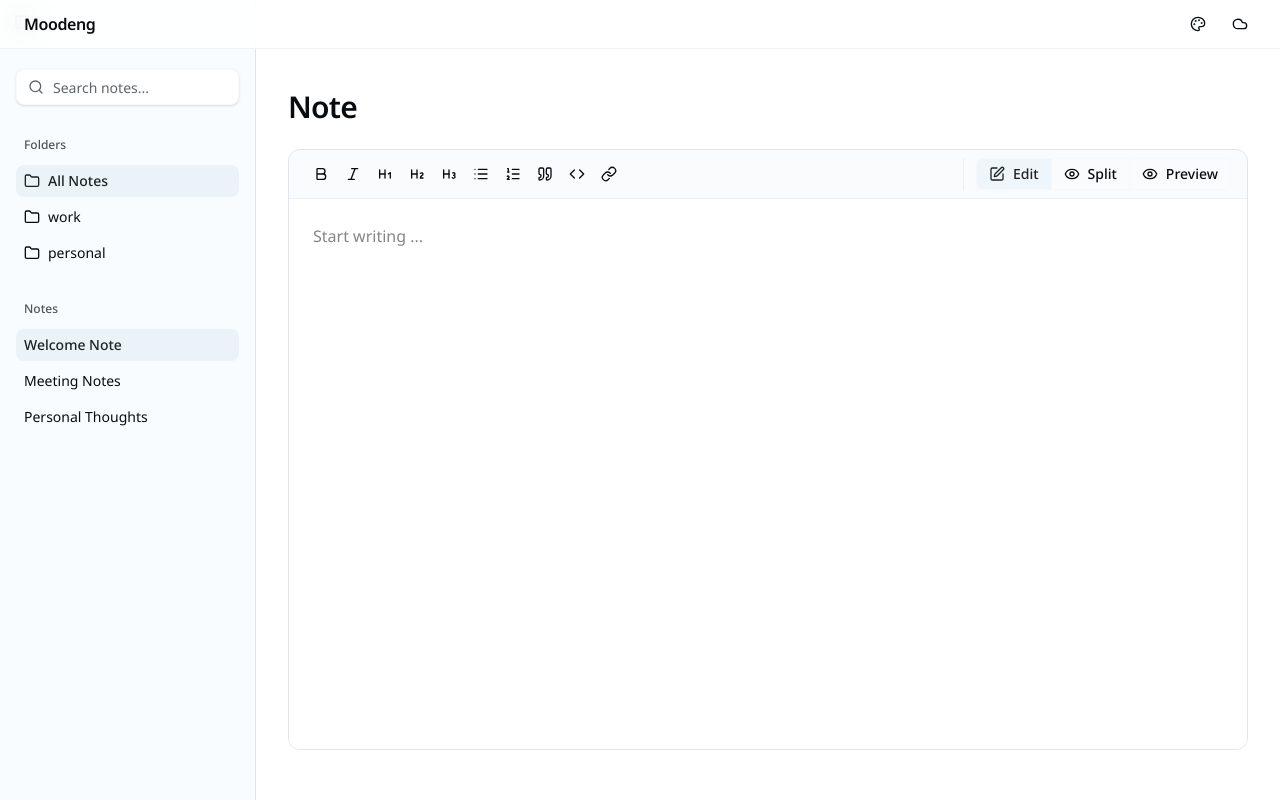
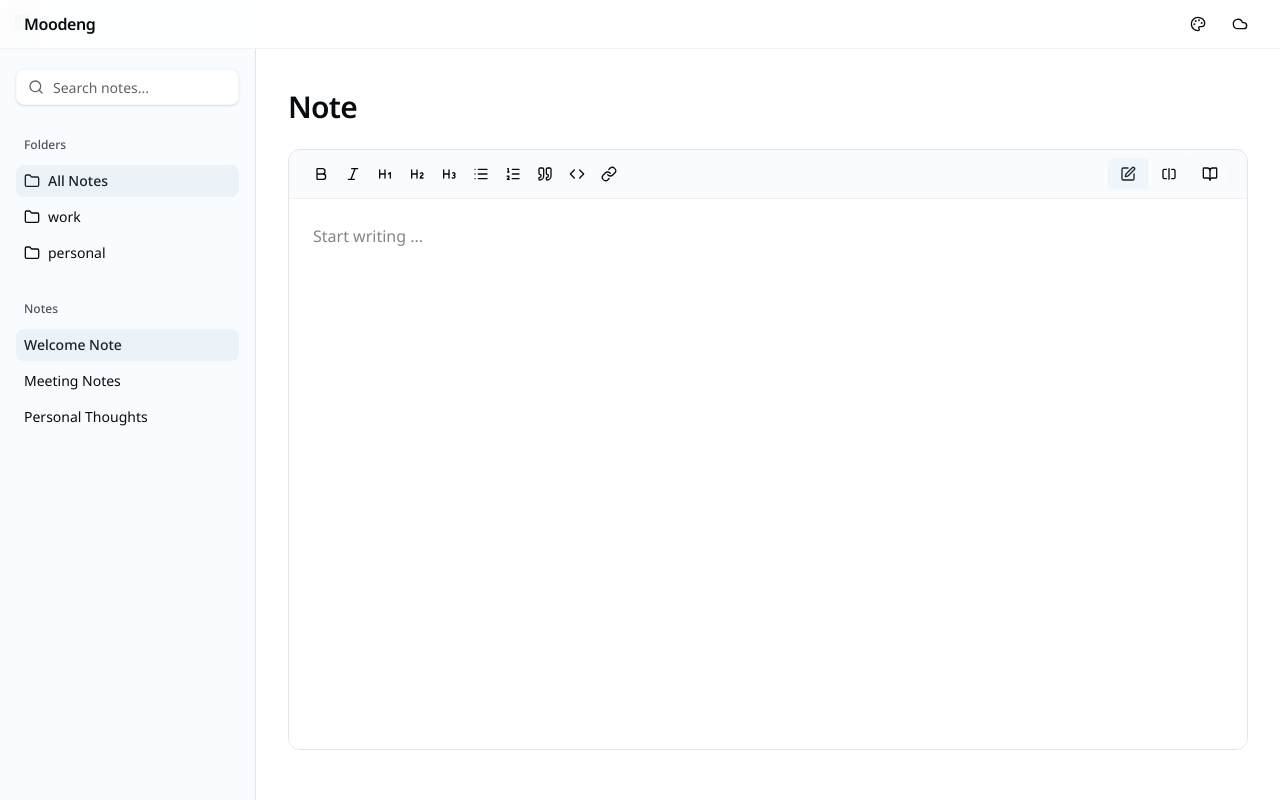
Before and after one commit to yogiprsetya/moodeng, a React (Vite) app: page /n/1 in a window 1280 px wide. Built offline with nearby package versions, Linux system fonts and the light colour scheme.

Commit message:
mode logic

```diff
--- a/src/components/editor/markdown-editor.tsx
+++ b/src/components/editor/markdown-editor.tsx
@@ -22,7 +22,11 @@ export function MarkdownEditor({ value, onChange }: MarkdownEditorProps) {
     <div className="flex flex-col border border-border rounded-xl bg-card overflow-hidden">
       {/* Toolbar */}
       <div className="flex items-center justify-between border-b border-border/50 bg-muted/30 px-4 py-2">
-        <ToolbarButtons buttons={toolbarButtons} handlers={handlers} />
+        <ToolbarButtons
+          buttons={toolbarButtons}
+          handlers={handlers}
+          disabled={viewMode === "read-only"}
+        />
         <ViewToggle viewMode={viewMode} setViewMode={setViewMode} />
       </div>
 
@@ -46,7 +50,7 @@ export function MarkdownEditor({ value, onChange }: MarkdownEditorProps) {
           </div>
         )}
 
-        {(viewMode === "preview" || viewMode === "split") && (
+        {(viewMode === "read-only" || viewMode === "split") && (
           <div
             className={cn(
               "flex-1 overflow-auto",
--- a/src/components/editor/toolbar-button.tsx
+++ b/src/components/editor/toolbar-button.tsx
@@ -10,11 +10,21 @@ interface ToolbarButtonConfig {
 interface ToolbarButtonsProps {
   buttons: ToolbarButtonConfig[];
   handlers: Record<string, () => void>;
+  disabled?: boolean;
 }
 
-export function ToolbarButtons({ buttons, handlers }: ToolbarButtonsProps) {
+export function ToolbarButtons({
+  buttons,
+  handlers,
+  disabled,
+}: ToolbarButtonsProps) {
   return (
-    <ButtonGroup aria-label="Toolbar buttons">
+    <ButtonGroup
+      aria-label={
+        disabled ? "Cannot edit in read-only mode" : "Toolbar buttons"
+      }
+      title={disabled ? "Cannot edit in read-only mode" : undefined}
+    >
       {buttons.map((button) => {
         const Icon = button.icon;
         return (
@@ -25,6 +35,7 @@ export function ToolbarButtons({ buttons, handlers }: ToolbarButtonsProps) {
             onClick={handlers[button.label]}
             title={button.label}
             className="h-8 w-8"
+            disabled={disabled}
           >
             <Icon className="size-4" />
           </Button>
--- a/src/components/editor/view-toggle.tsx
+++ b/src/components/editor/view-toggle.tsx
@@ -1,6 +1,6 @@
 import type { FC } from "react";
 import { ToggleGroup, ToggleGroupItem } from "../ui/toggle-group";
-import { Eye, Edit } from "lucide-react";
+import { Edit, SquareSplitHorizontal, BookOpen } from "lucide-react";
 import type { ViewMode } from "~/types/editor";
 
 type Props = {
@@ -9,7 +9,7 @@ type Props = {
 };
 
 const isValidViewMode = (value: string | undefined): value is ViewMode => {
-  return value === "edit" || value === "split" || value === "preview";
+  return value === "edit" || value === "split" || value === "read-only";
 };
 
 export const ViewToggle: FC<Props> = ({ viewMode, setViewMode }) => {
@@ -20,7 +20,6 @@ export const ViewToggle: FC<Props> = ({ viewMode, setViewMode }) => {
   };
 
   return (
-    <div className="flex items-center border-l border-border/50 pl-3">
     <ToggleGroup
       type="single"
       value={viewMode}
@@ -30,19 +29,15 @@ export const ViewToggle: FC<Props> = ({ viewMode, setViewMode }) => {
     >
       <ToggleGroupItem value="edit" aria-label="Edit">
         <Edit className="size-4" />
-          Edit
       </ToggleGroupItem>
 
       <ToggleGroupItem value="split" aria-label="Split View">
-          <Eye className="size-4" />
-          Split
+        <SquareSplitHorizontal className="size-4" />
       </ToggleGroupItem>
 
-        <ToggleGroupItem value="preview" aria-label="Preview">
-          <Eye className="size-4" />
-          Preview
+      <ToggleGroupItem value="read-only" aria-label="read">
+        <BookOpen className="size-4" />
       </ToggleGroupItem>
     </ToggleGroup>
-    </div>
   );
 };
--- a/src/types/editor.ts
+++ b/src/types/editor.ts
@@ -1 +1 @@
-export type ViewMode = "edit" | "split" | "preview";
+export type ViewMode = "edit" | "split" | "read-only";
```
Lines whose indentation alone changed are shown as unchanged.
